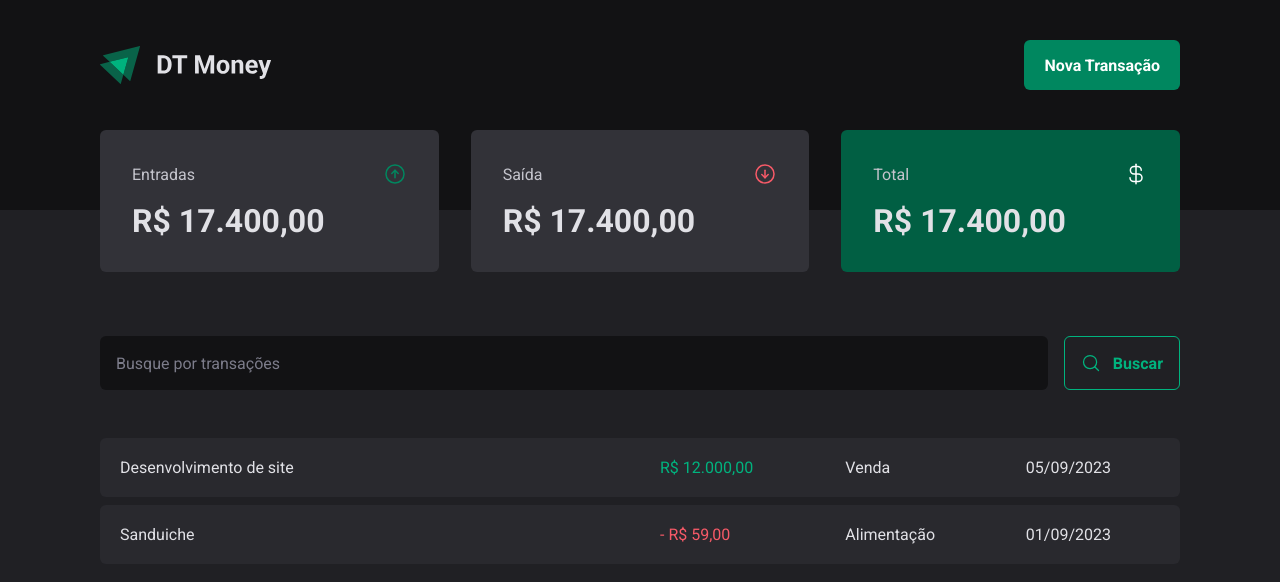
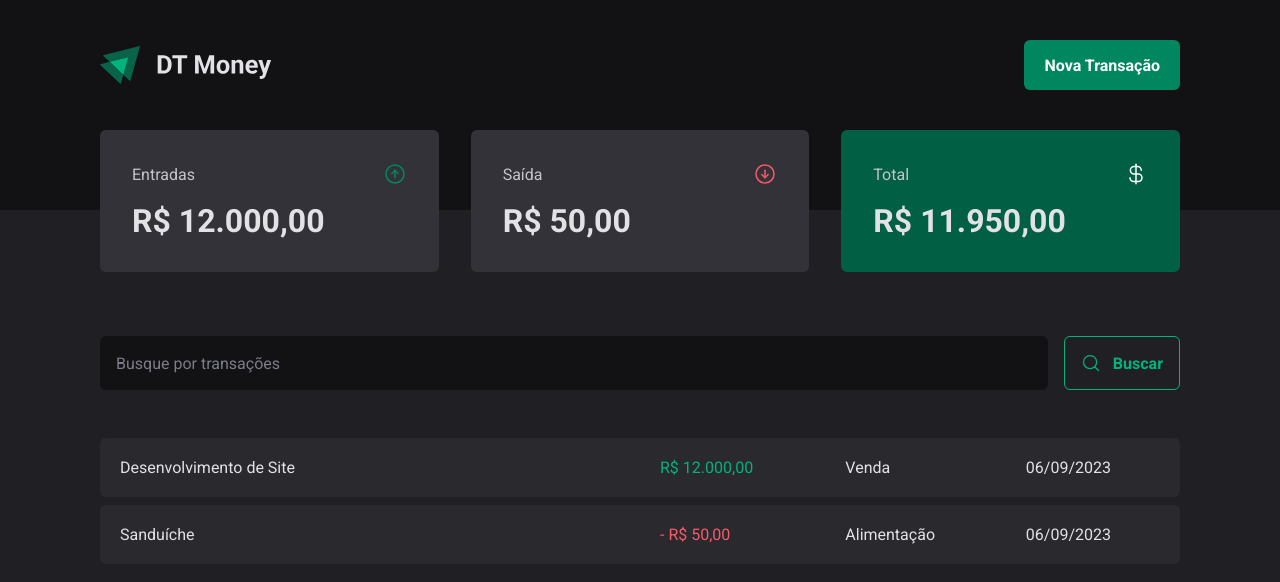
Before and after one commit to LucasDCoelho/DT-Money, a React (Vite) app: page / in a window 1280 px wide. Shown: the top 582 px of the page. Built offline with nearby package versions, Linux system fonts and the light colour scheme; data requests are answered from the project's data file.

Commit message:
add: created a JSON server and formater dates and prices

```diff
--- a/package.json
+++ b/package.json
@@ -5,6 +5,7 @@
   "type": "module",
   "scripts": {
     "dev": "vite",
+    "dev:server": "json-server server.json -w -d 500",
     "build": "tsc && vite build",
     "lint": "eslint . --ext ts,tsx --report-unused-disable-directives --max-warnings 0",
     "preview": "vite preview"
--- /dev/null
+++ b/server.json
@@ -0,0 +1,21 @@
+{
+  "transactions":
+  [
+    {
+      "id": 1,
+      "description": "Desenvolvimento de Site",
+      "type": "income",
+      "category": "Venda",
+      "price": 12000,
+      "createdAt": "2023-09-06T20:55:37.443Z"
+    },
+    {
+      "id": 2,
+      "description": "Sanduíche",
+      "type": "outcome",
+      "category": "Alimentação",
+      "price": 50,
+      "createdAt": "2023-09-06T20:55:37.443Z"
+    }
+  ]
+}
--- a/src/App.tsx
+++ b/src/App.tsx
@@ -2,12 +2,16 @@
 import { defaultTheme } from "./styles/theme/default";
 import { GlobalStyles } from "./styles/globals";
 import { Transactions } from "./pages/Transactions/Transactions";
+import { TransactionsProvider } from "./context/TransactionsContext";
 
 export function App() {
   return (
     <ThemeProvider theme={defaultTheme}>
       <GlobalStyles />
-      <Transactions />
+
+      <TransactionsProvider>
+        <Transactions />
+      </TransactionsProvider>
     </ThemeProvider>
   )
 }
--- a/src/components/Summary/Summary.tsx
+++ b/src/components/Summary/Summary.tsx
@@ -1,8 +1,34 @@
 import { ArrowCircleDown, ArrowCircleUp, CurrencyDollar } from "phosphor-react";
 import { SummaryContainer, SummuryCard } from "./styles";
+import { useContext } from "react";
+import { TransactionsContext } from "../../context/TransactionsContext";
+import { priceFormatter } from "../../utils/formatter";
 
 
 export function Summary(){
+  const { transactions } = useContext(TransactionsContext)
+
+
+  const summary = transactions.reduce(
+  (acc, transaction)=> {
+
+    if(transaction.type === "income"){
+      acc.income += transaction.price
+      acc.total += transaction.price
+    } else {
+      acc.outcome += transaction.price
+      acc.total -= transaction.price
+    }
+
+
+    return acc
+  },
+  {
+    income: 0,
+    outcome: 0,
+    total: 0
+  })
+
   return (
     <SummaryContainer>
       <SummuryCard>
@@ -11,7 +37,7 @@
           <ArrowCircleUp  size={24} color="#00875F"/>
         </header>
 
-        <strong>R$ 17.400,00</strong>
+        <strong>{priceFormatter.format(summary.income)}</strong>
       </SummuryCard>
       <SummuryCard>
         <header>
@@ -19,7 +45,7 @@
           <ArrowCircleDown  size={24} color="#F75A68"/>
         </header>
 
-        <strong>R$ 17.400,00</strong>
+        <strong>{priceFormatter.format(summary.outcome)}</strong>
       </SummuryCard>
       <SummuryCard variant="green">
         <header>
@@ -27,7 +53,7 @@
           <CurrencyDollar  size={24} color="#FFF"/>
         </header>
 
-        <strong>R$ 17.400,00</strong>
+        <strong>{priceFormatter.format(summary.total)}</strong>
       </SummuryCard>
     </SummaryContainer>
   )
--- /dev/null
+++ b/src/context/TransactionsContext.tsx
@@ -0,0 +1,40 @@
+import { ReactNode, createContext, useEffect, useState } from "react";
+
+interface Transaction {
+  id: number;
+  description: string;
+  type: "income" | "outcome";
+  category: string;
+  price: number;
+  createdAt: string;
+}
+
+interface TransactionsContextType {
+  transactions: Transaction[]
+}
+
+interface TransactionsProviderProps {
+  children: ReactNode;
+}
+
+export const TransactionsContext = createContext({} as TransactionsContextType)
+
+export function TransactionsProvider({children}: TransactionsProviderProps){
+  const [transactions, setTrasactions] = useState<Transaction[]>([]);
+  async function loadTransactions() {
+    const response = await fetch("http://localhost:3000/transactions");
+    const data = await response.json();
+    console.log(data.createdAt);
+    setTrasactions(data);
+  }
+
+  useEffect(() => {
+    loadTransactions();
+  },[]);
+
+  return (
+    <TransactionsContext.Provider value={{ transactions }}>
+      {children}
+    </TransactionsContext.Provider>
+  )
+}
--- a/src/pages/Transactions/Transactions.tsx
+++ b/src/pages/Transactions/Transactions.tsx
@@ -1,9 +1,19 @@
+import { useContext } from "react";
 import { Header } from "../../components/Header/Header";
 import { Summary } from "../../components/Summary/Summary";
 import { SearchForm } from "./Components/SearchForm/SearchForm";
-import { PriceHighlight, TransactionContainer, TransactionTable } from "./styles";
+import {
+  PriceHighlight,
+  TransactionContainer,
+  TransactionTable,
+} from "./styles";
+import { TransactionsContext } from "../../context/TransactionsContext";
+import { dateFormatter, priceFormatter } from "../../utils/formatter";
 
-export function Transactions(){
+
+export function Transactions() {
+  const { transactions } = useContext(TransactionsContext)
+
   return (
     <div>
       <Header />
@@ -13,29 +23,24 @@
 
         <TransactionTable>
           <tbody>
-            <tr>
-              <td width="50%">Desenvolvimento de site</td>
-              <td>
-                <PriceHighlight variant="income">
-                  R$ 12.000,00
-                </PriceHighlight>
-              </td>
-              <td>Venda</td>
-              <td>05/09/2023</td>
-            </tr>
-            <tr>
-              <td width="50%">Sanduiche</td>
-              <td>
-                <PriceHighlight variant="outcome">
-                - R$ 59,00
-                </PriceHighlight>
-              </td>
-              <td>Alimentação</td>
-              <td>01/09/2023</td>
-            </tr>
+            {transactions.map(transaction => {
+              return (
+                <tr key={transaction.id}>
+                  <td width="50%">{transaction.description}</td>
+                  <td>
+                    <PriceHighlight variant={transaction.type}>
+                      {transaction.type === 'outcome' && '- '}
+                      {priceFormatter.format(transaction.price)}
+                    </PriceHighlight>
+                  </td>
+                  <td>{transaction.category}</td>
+                  <td>{dateFormatter.format(new Date(transaction.createdAt))}</td>
+                </tr>
+              );
+            })}
           </tbody>
         </TransactionTable>
       </TransactionContainer>
     </div>
-  )
+  );
 }
--- /dev/null
+++ b/src/utils/formatter.ts
@@ -0,0 +1,6 @@
+export const dateFormatter = new Intl.DateTimeFormat("pt-BR")
+
+export const priceFormatter = new Intl.NumberFormat("pt-BR", {
+  style: "currency",
+  currency: "BRL"
+})
```
